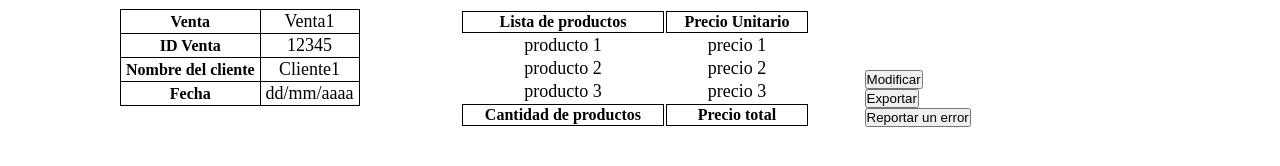
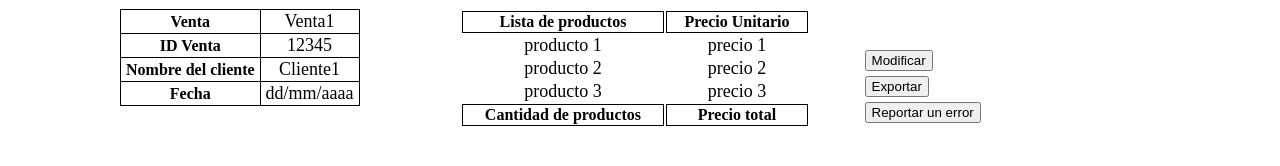
Before and after one commit to Alejandrorueda96/Registro_ventas_Maintools, a plain HTML site: page detalle_venta.html in a window 1280 px wide. Shown: the part 102-268 px from the top of the page. Drawn offline with Linux system fonts and the light colour scheme.

Commit message:
orden de botones detalles

```diff
--- a/detalle_venta.html
+++ b/detalle_venta.html
@@ -79,9 +79,9 @@
         </table>
         <div style="float: left;" class="detalles">
             <ul>
-                <li><input type="submit" value="Modificar" /></li>
-                <li><input type="submit" value="Exportar" /></li>
-                <li><input type="submit" value="Reportar un error" /></li>
+                <li><input class="detalles" type="submit" value="Modificar" /></li>
+                <li><input class="detalles" type="submit" value="Exportar" /></li>
+                <li><input class="detalles" type="submit" value="Reportar un error" /></li>
             </ul>
         </div>
 
--- a/style.css
+++ b/style.css
@@ -112,6 +112,10 @@ th.productos{
 div.detalles{
     padding: 1px 5px 1px 5px;
     margin-left: 50px;
-    margin-top: 70px;
+    margin-top: 50px;
+}
 
+input.detalles{
+    padding: 1px 5px 1px 5px;
+    margin-bottom: 5px;
 }
```
